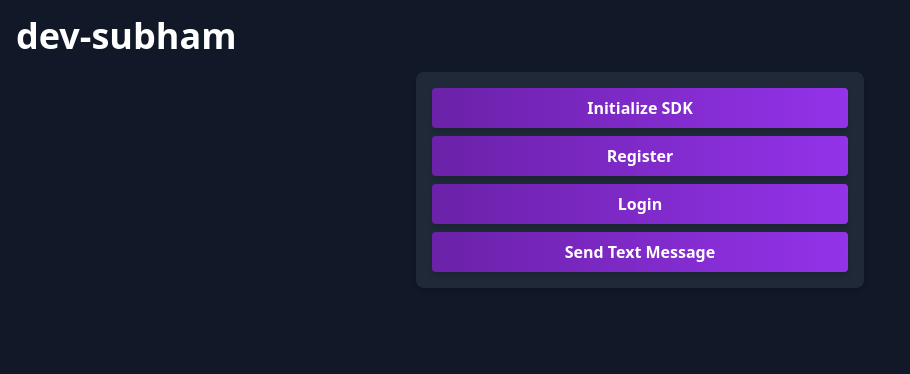
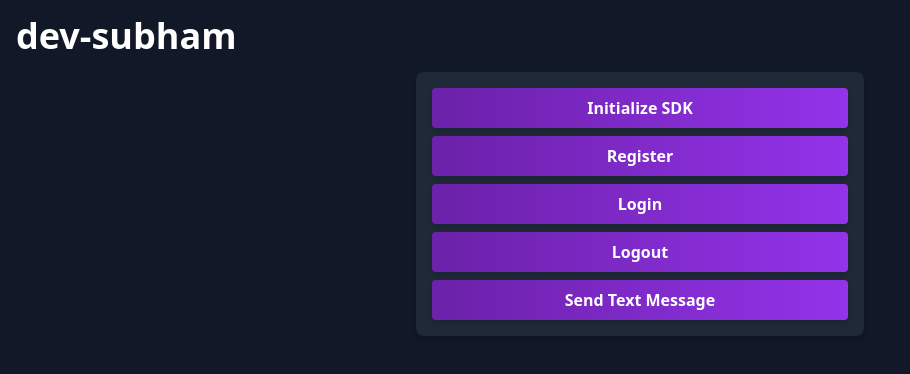
Before and after one commit to Subham-Maity/chat-application, a React (Create React App) app in the folder client/: page / in a window 1280 px wide. Shown: the top 374 px of the page, without its empty margins (0-910 px from the left). Built offline with nearby package versions, Linux system fonts and the light colour scheme.

Commit message:
User Logout Working

```diff
--- a/client/src/reactIntegration.js
+++ b/client/src/reactIntegration.js
@@ -39,6 +39,13 @@ function ReactIntegration() {
     let login = await SDK.connect(userName, password);
     console.log(login);
   };
+
+  //LOGOUT USER
+  const LogOut = async () => {
+    let userLoggedOut = await SDK.logout();
+    console.log(`LoggedOutStatus: ${userLoggedOut}`);
+  };
+
   //SEND TEXT MESSAGE
   const textMessage = async () => {
     let msg = "Message from Integration";
@@ -76,6 +83,14 @@ function ReactIntegration() {
         >
           Login
         </button>
+
+        <button
+          onClick={LogOut}
+          className="bg-gradient-to-r from-purple-800 to-purple-600 hover:from-purple-900 hover:to-purple-700 text-white font-bold py-2 px-4 rounded w-full mb-2 shadow-md"
+        >
+          Logout
+        </button>
+
         <button
           onClick={textMessage}
           className="bg-gradient-to-r from-purple-800 to-purple-600 hover:from-purple-900 hover:to-purple-700 text-white font-bold py-2 px-4 rounded w-full shadow-md"
```
